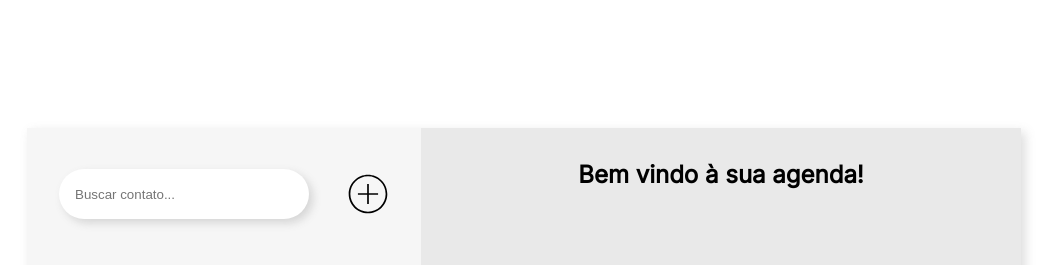
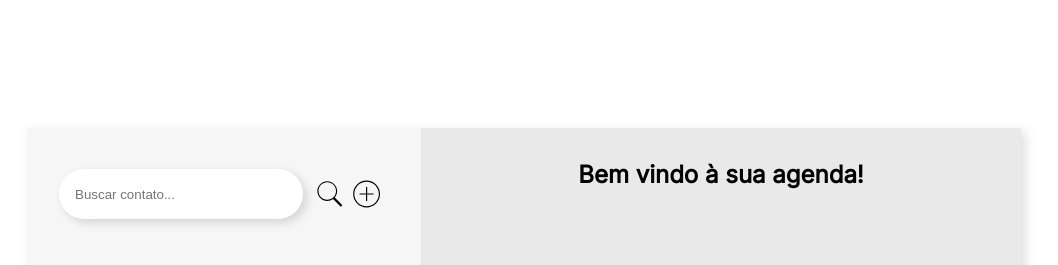
Before and after one commit to LucasEfdl/HASH_TABLE_IN_REACT, a React (Vite) app: page / in a window 1280 px wide. Shown: the top 265 px of the page, without its empty margins (116-1174 px from the left). Built offline with nearby package versions, Linux system fonts and the light colour scheme.

Commit message:
add search icon

```diff
--- a/src/components/mainMenu/searchBar/index.jsx
+++ b/src/components/mainMenu/searchBar/index.jsx
@@ -10,6 +10,17 @@ export default function SearchBar(props) {
                 type="text"
                 placeholder="Buscar contato..."
             ></input>
+            <svg
+                className={styles.icon}
+                xmlns="http://www.w3.org/2000/svg"
+                x="0px"
+                y="0px"
+                width="100"
+                height="100"
+                viewBox="0 0 50 50"
+            >
+                <path d="M 21 3 C 11.622998 3 4 10.623005 4 20 C 4 29.376995 11.622998 37 21 37 C 24.712383 37 28.139151 35.791079 30.9375 33.765625 L 44.085938 46.914062 L 46.914062 44.085938 L 33.886719 31.058594 C 36.443536 28.083 38 24.223631 38 20 C 38 10.623005 30.377002 3 21 3 z M 21 5 C 29.296122 5 36 11.703883 36 20 C 36 28.296117 29.296122 35 21 35 C 12.703878 35 6 28.296117 6 20 C 6 11.703883 12.703878 5 21 5 z"></path>
+            </svg>
             <svg
                 onClick={(ev) => props.setScreen("edit-screen")}
                 className={styles.icon}
--- a/src/components/mainMenu/searchBar/styles.module.css
+++ b/src/components/mainMenu/searchBar/styles.module.css
@@ -18,7 +18,8 @@
     cursor: pointer;
 }
 .icon {
-    width: 42px;
-    height: 42px;
+    width: 30px;
+    height: 30px;
+    margin-right: .5rem;
     cursor: pointer;
 }
```
